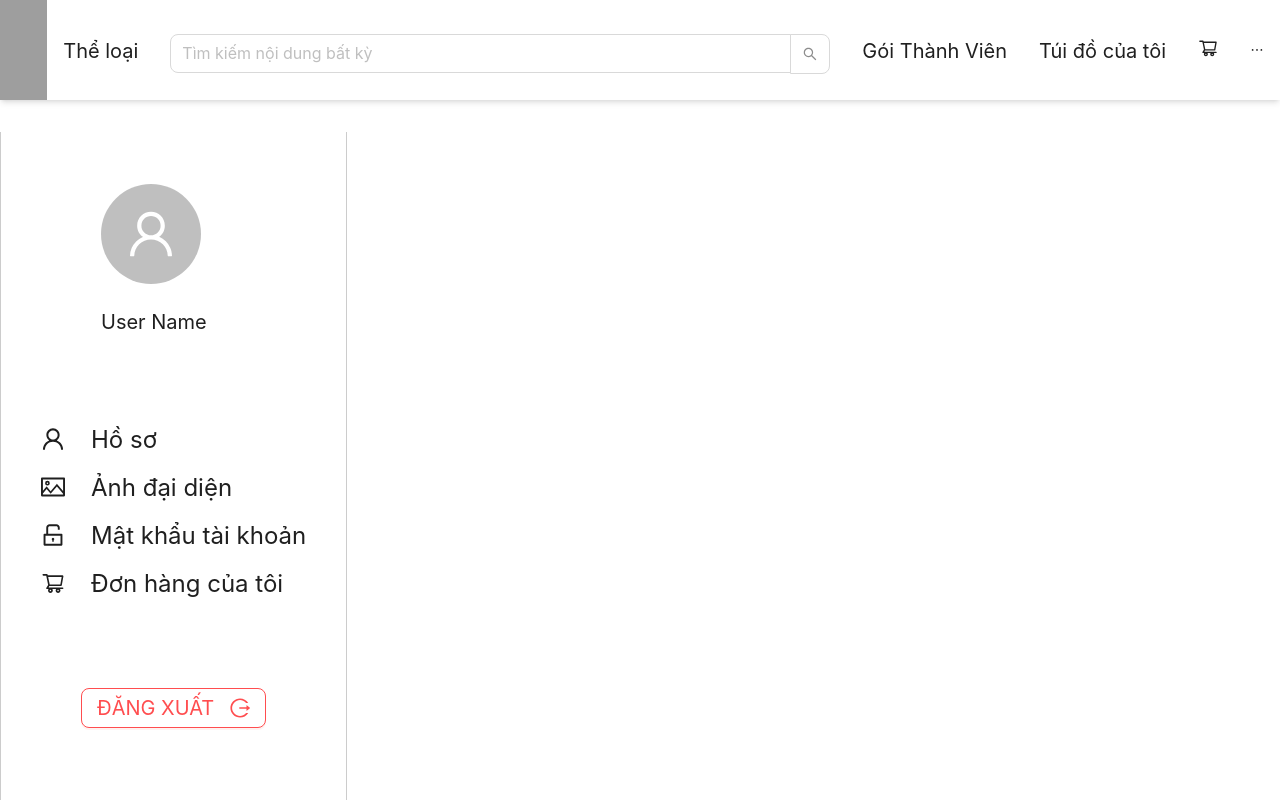
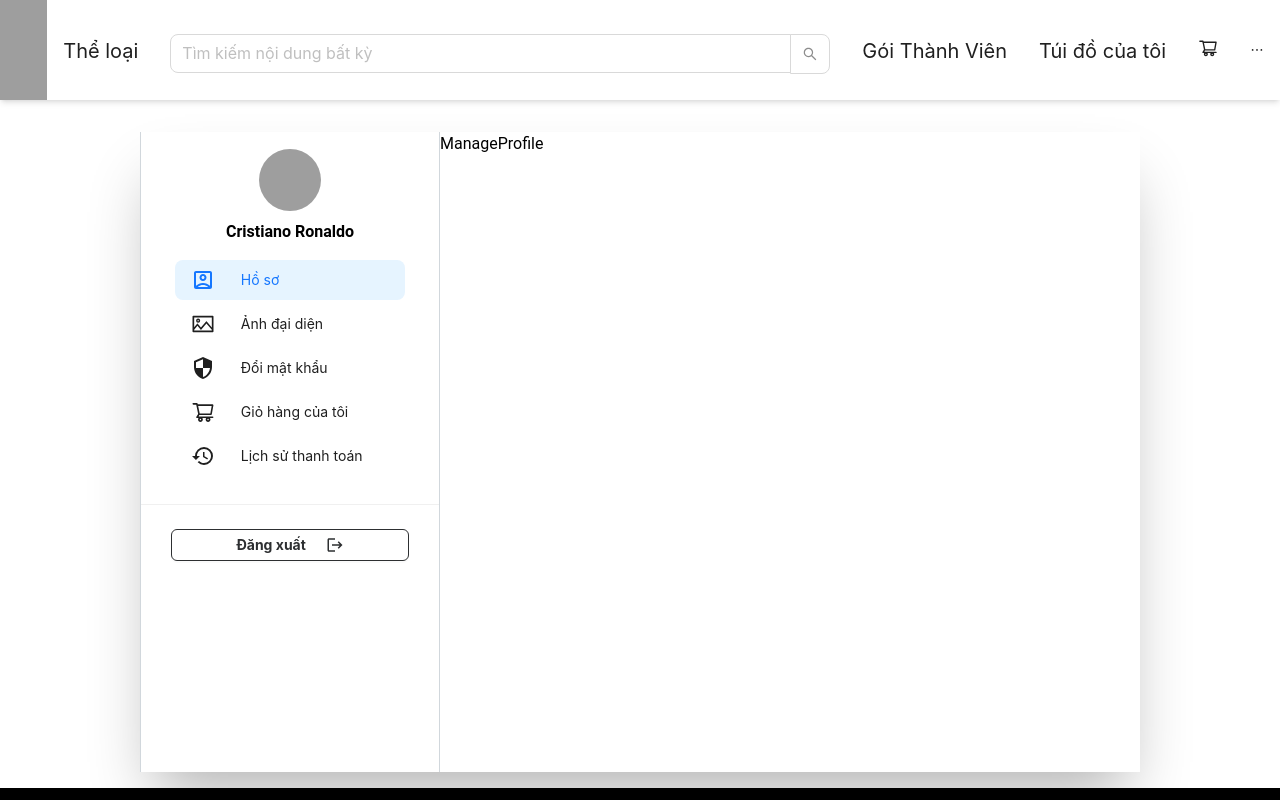
Before and after one commit to anlehoang6789/voguary-project-fe, a React (Create React App) app: page /user in a window 1280 px wide. Shown: the top 800 px of the page. Built offline with nearby package versions, Linux system fonts and the light colour scheme; grey boxes are pictures that could not be loaded.

Commit message:
ui: add layout manage infor for clients

```diff
--- a/src/App.tsx
+++ b/src/App.tsx
@@ -1,5 +1,5 @@
 import { Route, Routes } from 'react-router-dom';
-import { adminRoutes, publicRoutes } from 'routes/routes';
+import { adminRoutes, privateRoutes, publicRoutes } from 'routes/routes';
 
 function App() {
   return (
@@ -16,6 +16,12 @@ function App() {
           const Component = component;
           return <Route key={index} path={path} element={<Layout children={<Component />} />} />;
         })}
+
+        {privateRoutes.map(({ layout, component, path }, index) => {
+          const Layout = layout;
+          const Component = component;
+          return <Route key={index} path={path} element={<Layout children={<Component />} />} />;
+        })}
       </Routes>
     </>
   );
--- /dev/null
+++ b/src/components/ManageInfor/ManageAvatar.tsx
@@ -0,0 +1,3 @@
+export default function ManageAvatar() {
+  return <div>ManageAvatar</div>;
+}
--- /dev/null
+++ b/src/components/ManageInfor/ManageCart.tsx
@@ -0,0 +1,3 @@
+export default function ManageCart() {
+  return <div>ManageCart</div>;
+}
--- /dev/null
+++ b/src/components/ManageInfor/ManagePassword.tsx
@@ -0,0 +1,3 @@
+export default function ManagePassword() {
+  return <div>ManagePassword</div>;
+}
--- /dev/null
+++ b/src/components/ManageInfor/ManagePaymentHistory.tsx
@@ -0,0 +1,3 @@
+export default function ManagePaymentHistory() {
+  return <div>ManagePaymentHistory</div>;
+}
--- /dev/null
+++ b/src/components/ManageInfor/ManageProfile.tsx
@@ -0,0 +1,3 @@
+export default function ManageProfile() {
+  return <div>ManageProfile</div>;
+}
--- /dev/null
+++ b/src/pages/clientPages/ManageInfo/ManageInfor.enum.ts
@@ -0,0 +1,7 @@
+export enum ManageInforMenu {
+  PROFILE,
+  AVATAR,
+  SECURITY,
+  MY_CART,
+  PAYMENT_HISTORY
+}
--- /dev/null
+++ b/src/pages/clientPages/ManageInfo/ManageInfor.tsx
@@ -0,0 +1,95 @@
+import { Avatar, Button, Divider, Menu } from 'antd';
+import { CiUser } from 'react-icons/ci';
+import { MdOutlineAccountBox, MdOutlineSecurity, MdOutlineHistory, MdLogout } from 'react-icons/md';
+import { AiOutlinePicture, AiOutlineShoppingCart } from 'react-icons/ai';
+import { ManageInforMenu } from './ManageInfor.enum';
+import ManageProfile from 'components/ManageInfor/ManageProfile';
+import ManageAvatar from 'components/ManageInfor/ManageAvatar';
+import ManagePassword from 'components/ManageInfor/ManagePassword';
+import ManageCart from 'components/ManageInfor/ManageCart';
+import ManagePaymentHistory from 'components/ManageInfor/ManagePaymentHistory';
+import { useState } from 'react';
+
+interface ManageInforProps {
+  type: ManageInforMenu;
+  MenuIcons: React.ReactNode;
+  MenuTitle: string;
+  component: JSX.Element;
+}
+
+export default function ManageInfor() {
+  const [selectedComponent, setSelectedComponent] = useState<JSX.Element | null>(<ManageProfile />);
+  const [defaultSelectedKey, setDefaultSelectedKey] = useState<string>('0');
+  const menuList: ManageInforProps[] = [
+    {
+      type: ManageInforMenu.PROFILE,
+      MenuIcons: <MdOutlineAccountBox className='mr-4' style={{ fontSize: '24px' }} />,
+      MenuTitle: 'Hồ sơ',
+      component: <ManageProfile />
+    },
+    {
+      type: ManageInforMenu.AVATAR,
+      MenuIcons: <AiOutlinePicture className='mr-4' style={{ fontSize: '24px' }} />,
+      MenuTitle: 'Ảnh đại diện',
+      component: <ManageAvatar />
+    },
+    {
+      type: ManageInforMenu.SECURITY,
+      MenuIcons: <MdOutlineSecurity className='mr-4' style={{ fontSize: '24px' }} />,
+      MenuTitle: 'Đổi mật khẩu',
+      component: <ManagePassword />
+    },
+    {
+      type: ManageInforMenu.MY_CART,
+      MenuIcons: <AiOutlineShoppingCart className='mr-4' style={{ fontSize: '24px' }} />,
+      MenuTitle: 'Giỏ hàng của tôi',
+      component: <ManageCart />
+    },
+    {
+      type: ManageInforMenu.PAYMENT_HISTORY,
+      MenuIcons: <MdOutlineHistory className='mr-4' style={{ fontSize: '24px' }} />,
+      MenuTitle: 'Lịch sử thanh toán',
+      component: <ManagePaymentHistory />
+    }
+  ];
+
+  const handleClickMenu = (component: JSX.Element, key: string) => {
+    setSelectedComponent(component);
+    setDefaultSelectedKey(key);
+  };
+
+  return (
+    <div className='container flex min-h-[80vh] max-w-[1000px] mx-auto flex-col md:flex-row  shadow-[0_35px_60px_-15px_rgba(0,0,0,0.3)]'>
+      <div className='py-4 w-full sm:w-[30%] border-r-[1px] border-r-[#d1d7dc] md:border-l-[1px] md:border-l-[#d1d7dc]'>
+        <div className='mb-4 flex flex-col items-center'>
+          <Avatar
+            size={64}
+            icon={<CiUser />}
+            src='https://firebasestorage.googleapis.com/v0/b/voguary.appspot.com/o/Avatar%2Favatar_1.jpg?alt=media&token=c9cc1417-7534-4a4b-b8ff-1e018088cea7'
+          />
+          <h1 className='mt-2 text-center font-bold capitalize'>Cristiano Ronaldo</h1>
+          <Menu
+            className='!w-[80%] !border-none !text-sm  !text-[#2d2f31] !mt-3'
+            defaultSelectedKeys={[defaultSelectedKey]}
+          >
+            {menuList.map((menuItem, index) => (
+              <Menu.Item
+                key={index}
+                icon={menuItem.MenuIcons}
+                onClick={() => handleClickMenu(menuItem.component, `${index}`)}
+                className='!flex !items-center'
+              >
+                {menuItem.MenuTitle}
+              </Menu.Item>
+            ))}
+          </Menu>
+          <Divider />
+          <Button className='!w-[80%] !border-[#2d2f31] !text-sm !font-bold !text-[#2d2f31] hover:!border-[#ef4444] hover:!bg-[#ff5d5d0a] hover:!text-red-500 flex justify-center items-center'>
+            Đăng xuất <MdLogout className='ml-3 !text-lg' />
+          </Button>
+        </div>
+      </div>
+      <div className='w-full sm:w-[70%]'>{selectedComponent}</div>
+    </div>
+  );
+}
--- a/src/routes/routes.tsx
+++ b/src/routes/routes.tsx
@@ -7,6 +7,7 @@ import DashboardPage from 'pages/Auth/admin/Dashboard/DashboardPage';
 import LoginPage from 'pages/Auth/login/LoginPage';
 import RegisterPage from 'pages/Auth/login/RegisterPage';
 import HomePage from 'pages/clientPages/HomePage';
+import ManageInfor from 'pages/clientPages/ManageInfo/ManageInfor';
 import NotFoundPage from 'pages/errorPages/NotFoundPage';
 
 interface LayoutProps {
@@ -28,13 +29,10 @@ const publicRoutes: RouteProps[] = [
   { path: '/*', component: NotFoundPage, layout: ClientLayout }
 ];
 
-// const privateRoutes: RouteProps[] = [];
+const privateRoutes: RouteProps[] = [{ path: '/user', component: ManageInfor, layout: ClientLayout }];
 
-const adminRoutes: RouteProps[] = [
-  { path: '/admin', component: DashboardPage, layout: AdminLayout },
-  { path: '/user', component: ProfileClient, layout: ClientLayout }
-];
+const adminRoutes: RouteProps[] = [{ path: '/admin', component: DashboardPage, layout: AdminLayout }];
 
 // const staffRoutes: RouteProps[] = [];
 
-export { publicRoutes, adminRoutes };
+export { publicRoutes, adminRoutes, privateRoutes };
```
